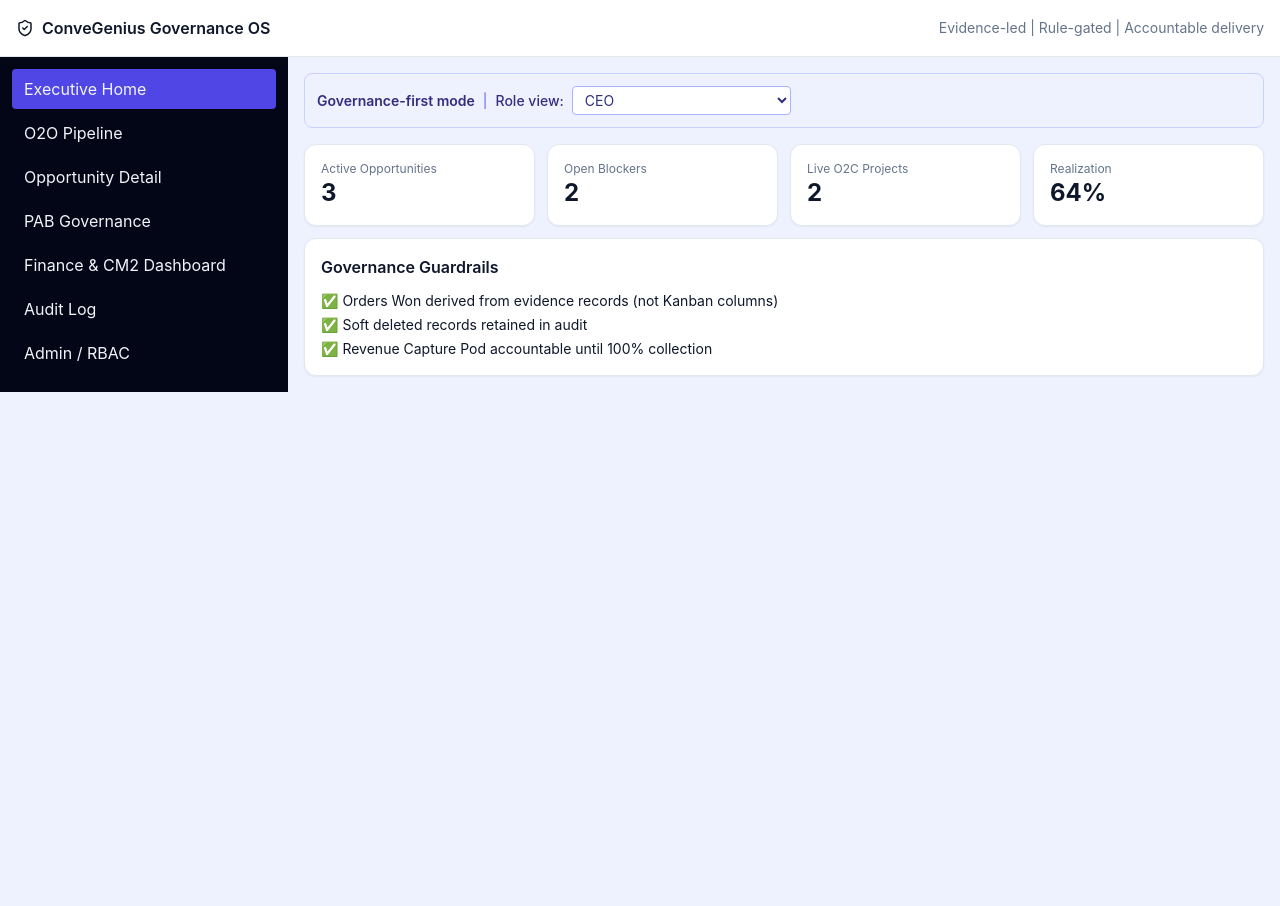
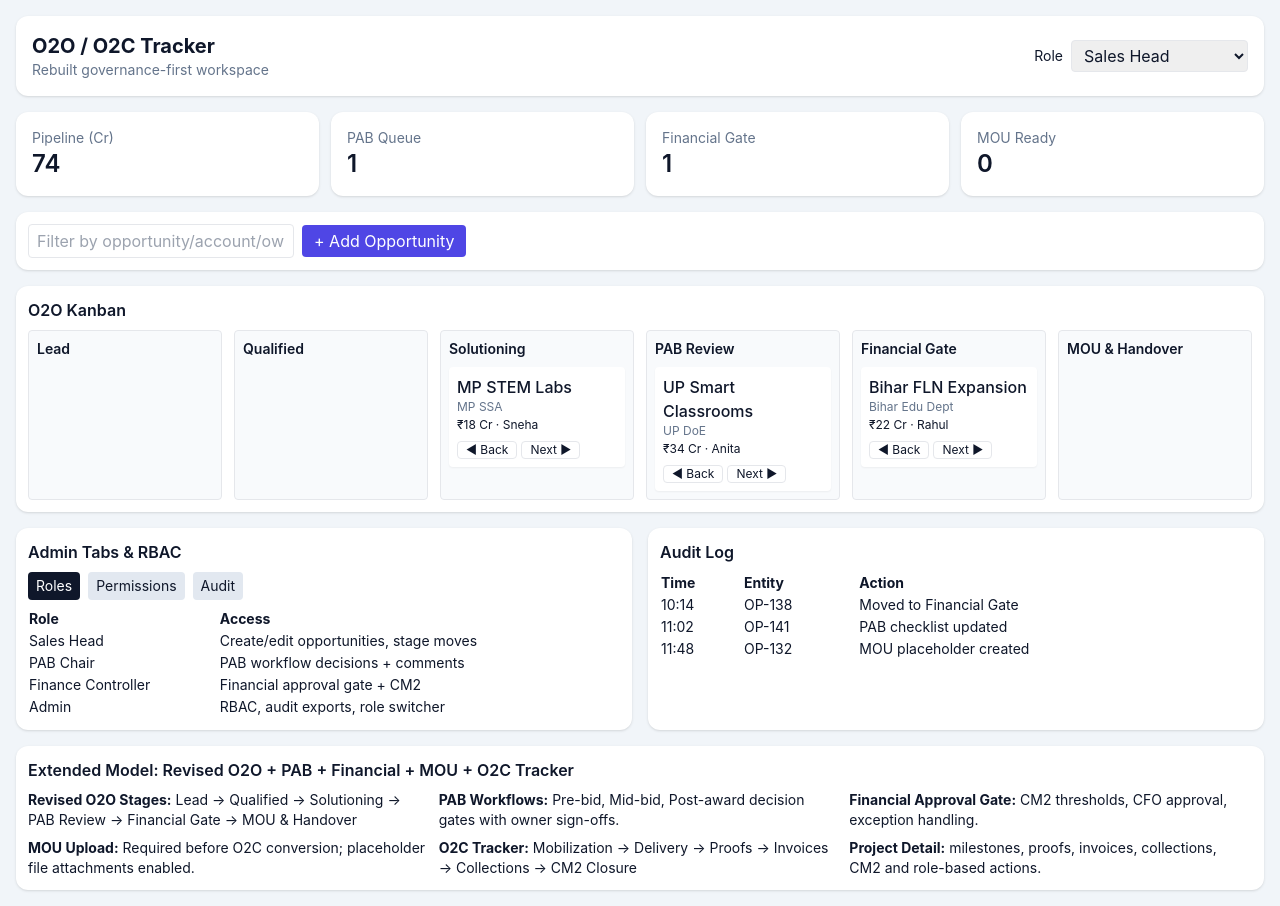
Before and after one commit to ayushi935/o2o2c, a React (Vite) app: page / in a window 1280 px wide. Before the commit the page ends 800 px from the top, so only its background shows below. Built offline with nearby package versions, Linux system fonts and the light colour scheme.

Commit message:
Rebuild tracker UI into end-to-end O2O/O2C board experience

```diff
--- a/src/App.tsx
+++ b/src/App.tsx
@@ -1,27 +1,120 @@
 import { useMemo, useState } from 'react';
-import AppShell from './layout/AppShell';
-import Sidebar from './layout/Sidebar';
-import { roleNav } from './data/mockData';
-import { screens } from './pages/screens';
 
-const roles = Object.keys(roleNav);
+type Stage = 'Lead' | 'Qualified' | 'Solutioning' | 'PAB Review' | 'Financial Gate' | 'MOU & Handover';
+type O2CStage = 'Mobilization' | 'Delivery' | 'Proofs' | 'Invoices' | 'Collections' | 'CM2 Closure';
+
+type Opportunity = {
+  id: string;
+  name: string;
+  account: string;
+  owner: string;
+  valueCr: number;
+  stage: Stage;
+  checklist: { label: string; status: 'Not Started' | 'In Progress' | 'Done' | 'Blocked' }[];
+  comments: string[];
+  files: string[];
+};
+
+const stageOrder: Stage[] = ['Lead', 'Qualified', 'Solutioning', 'PAB Review', 'Financial Gate', 'MOU & Handover'];
+const o2cStages: O2CStage[] = ['Mobilization', 'Delivery', 'Proofs', 'Invoices', 'Collections', 'CM2 Closure'];
+
+const seedOpps: Opportunity[] = [
+  { id: 'OP-141', name: 'UP Smart Classrooms', account: 'UP DoE', owner: 'Anita', valueCr: 34, stage: 'PAB Review', checklist: [{ label: 'Pre-bid PAB', status: 'In Progress' }, { label: 'Risk register', status: 'Done' }], comments: ['Need CFO review by Friday.'], files: ['RFP_v3.pdf'] },
+  { id: 'OP-138', name: 'Bihar FLN Expansion', account: 'Bihar Edu Dept', owner: 'Rahul', valueCr: 22, stage: 'Financial Gate', checklist: [{ label: 'CM2 sanity', status: 'In Progress' }, { label: 'Commercial approval', status: 'Blocked' }], comments: ['Margin variance flagged.'], files: ['CM2_sheet.xlsx'] },
+  { id: 'OP-132', name: 'MP STEM Labs', account: 'MP SSA', owner: 'Sneha', valueCr: 18, stage: 'Solutioning', checklist: [{ label: 'Solution note', status: 'Done' }, { label: 'Partner lock', status: 'Not Started' }], comments: [], files: [] },
+];
 
 export default function App() {
-  const [activeRole, setActiveRole] = useState(roles[0]);
-  const visibleScreens = useMemo(() => roleNav[activeRole] ?? [], [activeRole]);
-  const [activeScreen, setActiveScreen] = useState(visibleScreens[0] ?? 'Executive Home');
+  const [role, setRole] = useState('Sales Head');
+  const [opps, setOpps] = useState(seedOpps);
+  const [filter, setFilter] = useState('');
+  const [addOpen, setAddOpen] = useState(false);
+  const [detail, setDetail] = useState<Opportunity | null>(null);
+  const [detailTab, setDetailTab] = useState<'Checklist' | 'Comments' | 'Files'>('Checklist');
 
-  const resolvedScreen = visibleScreens.includes(activeScreen) ? activeScreen : visibleScreens[0];
+  const kpis = useMemo(() => ({
+    pipeline: opps.reduce((a, b) => a + b.valueCr, 0),
+    financialGate: opps.filter((o) => o.stage === 'Financial Gate').length,
+    pabQueue: opps.filter((o) => o.stage === 'PAB Review').length,
+    mouReady: opps.filter((o) => o.stage === 'MOU & Handover').length,
+  }), [opps]);
 
-  return <AppShell sidebar={<Sidebar items={visibleScreens} current={resolvedScreen} setCurrent={setActiveScreen} />}>
-    <div className='mb-4 flex flex-wrap items-center gap-2 rounded-lg border border-indigo-200 bg-indigo-50 p-3 text-sm text-indigo-900'>
-      <span className='font-semibold'>Governance-first mode</span>
-      <span className='text-indigo-500'>|</span>
-      <label className='font-medium'>Role view:</label>
-      <select value={activeRole} onChange={(e) => { setActiveRole(e.target.value); setActiveScreen((roleNav[e.target.value] ?? [])[0]); }} className='rounded border border-indigo-300 bg-white px-2 py-1 text-sm'>
-        {roles.map((role) => <option key={role} value={role}>{role}</option>)}
-      </select>
-    </div>
-    {screens[resolvedScreen]}
-  </AppShell>;
+  const shown = opps.filter((o) => `${o.name} ${o.account} ${o.owner}`.toLowerCase().includes(filter.toLowerCase()));
+  const grouped = stageOrder.map((s) => [s, shown.filter((o) => o.stage === s)] as const);
+
+  const move = (id: string, dir: -1 | 1) => setOpps((prev) => prev.map((o) => {
+    if (o.id !== id) return o;
+    const idx = stageOrder.indexOf(o.stage);
+    const next = Math.min(stageOrder.length - 1, Math.max(0, idx + dir));
+    return { ...o, stage: stageOrder[next] };
+  }));
+
+  return <div className='min-h-screen bg-slate-100 p-4 text-slate-900'>
+    <header className='mb-4 flex items-center justify-between rounded-xl bg-white p-4 shadow'>
+      <div><h1 className='text-xl font-bold'>O2O / O2C Tracker</h1><p className='text-sm text-slate-500'>Rebuilt governance-first workspace</p></div>
+      <div className='flex items-center gap-2'>
+        <span className='text-sm'>Role</span>
+        <select className='rounded border px-2 py-1' value={role} onChange={(e) => setRole(e.target.value)}>
+          {['Sales Head', 'PAB Chair', 'Finance Controller', 'Admin'].map((r) => <option key={r}>{r}</option>)}
+        </select>
+      </div>
+    </header>
+
+    <section className='mb-4 grid gap-3 md:grid-cols-4'>{[['Pipeline (Cr)', kpis.pipeline], ['PAB Queue', kpis.pabQueue], ['Financial Gate', kpis.financialGate], ['MOU Ready', kpis.mouReady]].map(([k, v]) => <div key={k} className='rounded-xl bg-white p-4 shadow'><p className='text-sm text-slate-500'>{k}</p><p className='text-2xl font-semibold'>{v}</p></div>)}</section>
+
+    <section className='mb-4 flex flex-wrap items-center gap-2 rounded-xl bg-white p-3 shadow'>
+      <input value={filter} onChange={(e) => setFilter(e.target.value)} className='min-w-64 rounded border px-2 py-1' placeholder='Filter by opportunity/account/owner' />
+      <button onClick={() => setAddOpen(true)} className='rounded bg-indigo-600 px-3 py-1 text-white'>+ Add Opportunity</button>
+    </section>
+
+    <section className='mb-4 overflow-auto rounded-xl bg-white p-3 shadow'>
+      <h2 className='mb-2 font-semibold'>O2O Kanban</h2>
+      <div className='grid min-w-[1100px] grid-cols-6 gap-3'>
+        {grouped.map(([stage, items]) => <div key={stage} className='rounded border bg-slate-50 p-2'><h3 className='mb-2 text-sm font-semibold'>{stage}</h3>
+          <div className='space-y-2'>{items.map((o) => <article key={o.id} className='rounded bg-white p-2 shadow-sm'>
+            <button className='text-left' onClick={() => setDetail(o)}><p className='font-medium'>{o.name}</p><p className='text-xs text-slate-500'>{o.account}</p></button>
+            <p className='text-xs'>₹{o.valueCr} Cr · {o.owner}</p>
+            <div className='mt-2 flex gap-1'><button onClick={() => move(o.id, -1)} className='rounded border px-2 text-xs'>◀ Back</button><button onClick={() => move(o.id, 1)} className='rounded border px-2 text-xs'>Next ▶</button></div>
+          </article>)}</div>
+        </div>)}
+      </div>
+    </section>
+
+    <section className='grid gap-4 lg:grid-cols-2'>
+      <div className='rounded-xl bg-white p-3 shadow'><h2 className='mb-2 font-semibold'>Admin Tabs & RBAC</h2>
+        <div className='mb-2 flex gap-2 text-sm'><span className='rounded bg-slate-900 px-2 py-1 text-white'>Roles</span><span className='rounded bg-slate-200 px-2 py-1'>Permissions</span><span className='rounded bg-slate-200 px-2 py-1'>Audit</span></div>
+        <table className='w-full text-sm'><thead><tr className='text-left'><th>Role</th><th>Access</th></tr></thead><tbody><tr><td>Sales Head</td><td>Create/edit opportunities, stage moves</td></tr><tr><td>PAB Chair</td><td>PAB workflow decisions + comments</td></tr><tr><td>Finance Controller</td><td>Financial approval gate + CM2</td></tr><tr><td>Admin</td><td>RBAC, audit exports, role switcher</td></tr></tbody></table></div>
+      <div className='rounded-xl bg-white p-3 shadow'><h2 className='mb-2 font-semibold'>Audit Log</h2>
+        <table className='w-full text-sm'><thead><tr className='text-left'><th>Time</th><th>Entity</th><th>Action</th></tr></thead><tbody><tr><td>10:14</td><td>OP-138</td><td>Moved to Financial Gate</td></tr><tr><td>11:02</td><td>OP-141</td><td>PAB checklist updated</td></tr><tr><td>11:48</td><td>OP-132</td><td>MOU placeholder created</td></tr></tbody></table></div>
+    </section>
+
+    <section className='mt-4 rounded-xl bg-white p-3 shadow'>
+      <h2 className='mb-2 font-semibold'>Extended Model: Revised O2O + PAB + Financial + MOU + O2C Tracker</h2>
+      <div className='grid gap-2 md:grid-cols-3 text-sm'>
+        <div><b>Revised O2O Stages:</b> {stageOrder.join(' → ')}</div>
+        <div><b>PAB Workflows:</b> Pre-bid, Mid-bid, Post-award decision gates with owner sign-offs.</div>
+        <div><b>Financial Approval Gate:</b> CM2 thresholds, CFO approval, exception handling.</div>
+        <div><b>MOU Upload:</b> Required before O2C conversion; placeholder file attachments enabled.</div>
+        <div><b>O2C Tracker:</b> {o2cStages.join(' → ')}</div>
+        <div><b>Project Detail:</b> milestones, proofs, invoices, collections, CM2 and role-based actions.</div>
+      </div>
+    </section>
+
+    {addOpen && <Modal title='Add Opportunity' onClose={() => setAddOpen(false)}><p className='text-sm'>Opportunity creation modal with required fields placeholder.</p><div className='mt-2 grid gap-2'><input className='rounded border px-2 py-1' placeholder='Opportunity Name' /><input className='rounded border px-2 py-1' placeholder='Account' /><button className='rounded bg-indigo-600 px-3 py-1 text-white'>Save</button></div></Modal>}
+    {detail && <Modal title={`${detail.id} · ${detail.name}`} onClose={() => setDetail(null)}><div className='mb-2 flex gap-2 text-sm'>{(['Checklist', 'Comments', 'Files'] as const).map((t) => <button key={t} className={`rounded px-2 py-1 ${detailTab === t ? 'bg-slate-900 text-white' : 'bg-slate-200'}`} onClick={() => setDetailTab(t)}>{t}</button>)}</div>
+      {detailTab === 'Checklist' && <div className='space-y-2'>{detail.checklist.map((c, i) => <div key={c.label} className='flex items-center justify-between rounded border p-2'><span>{c.label}</span><select className='rounded border px-2 py-1' value={c.status} onChange={(e) => {
+        const status = e.target.value as Opportunity['checklist'][number]['status'];
+        setOpps((prev) => prev.map((o) => o.id !== detail.id ? o : { ...o, checklist: o.checklist.map((it, ix) => ix === i ? { ...it, status } : it) }));
+        setDetail((d) => d ? ({ ...d, checklist: d.checklist.map((it, ix) => ix === i ? { ...it, status } : it) }) : d);
+      }}><option>Not Started</option><option>In Progress</option><option>Done</option><option>Blocked</option></select></div>)}</div>}
+      {detailTab === 'Comments' && <div><textarea className='h-24 w-full rounded border p-2' placeholder='Add comment...' /><div className='mt-2 space-y-1 text-sm'>{detail.comments.map((c, i) => <p key={i} className='rounded bg-slate-100 p-2'>{c}</p>)}</div></div>}
+      {detailTab === 'Files' && <div><button className='rounded border px-2 py-1 text-sm'>Attach file (placeholder)</button><ul className='mt-2 list-disc pl-5 text-sm'>{detail.files.map((f) => <li key={f}>{f}</li>)}</ul></div>}
+    </Modal>}
+  </div>;
 }
+
+function Modal({ title, children, onClose }: { title: string; children: React.ReactNode; onClose: () => void }) {
+  return <div className='fixed inset-0 z-50 grid place-items-center bg-slate-900/60 p-4'>
+    <div className='w-full max-w-2xl rounded-xl bg-white p-4 shadow-xl'><div className='mb-3 flex items-center justify-between'><h3 className='font-semibold'>{title}</h3><button onClick={onClose}>✕</button></div>{children}</div>
+  </div>;
+}
```
